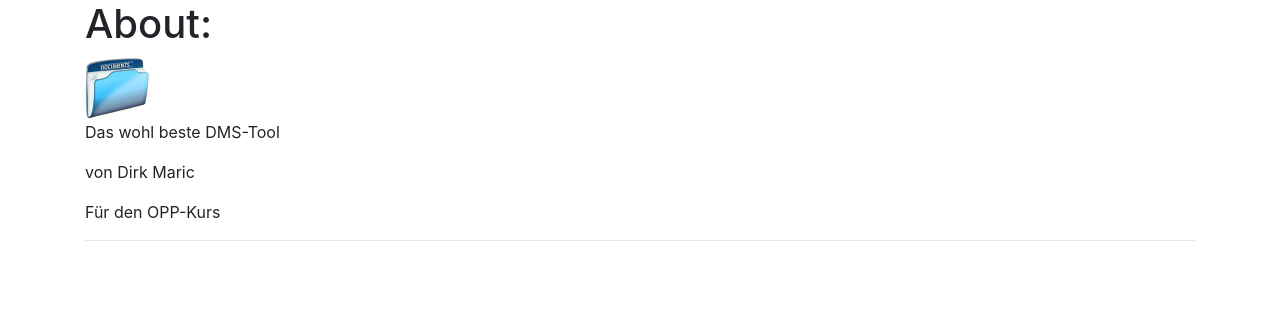
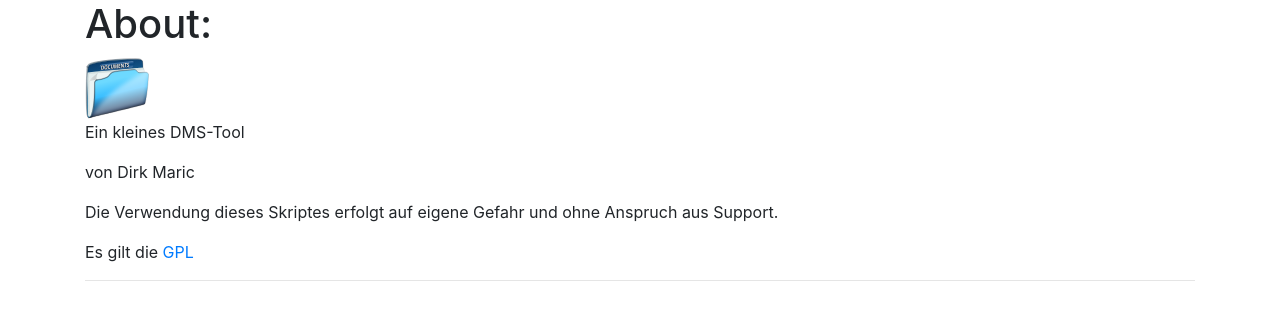
Before and after one commit to Dirki74/dms, a Flask app: page /about in a window 1280 px wide. Shown: the part 56-376 px from the top of the page. Run offline with Flask 2, Linux system fonts and the light colour scheme; the visitor is signed in with stand-in values (Sample User, id 1); some libraries are stand-ins or nearby versions.

Commit message:
Version 1.0

```diff
--- a/templates/about.html
+++ b/templates/about.html
@@ -8,9 +8,10 @@
 </head>
     <img src="../static/images/documents.svg" width="64">
     <body>
-    <p>Das wohl beste DMS-Tool</p>
+    <p>Ein kleines DMS-Tool</p>
     <p>von Dirk Maric</p>
-    <p>Für den OPP-Kurs</p>
+    <p>Die Verwendung dieses Skriptes erfolgt auf eigene Gefahr und ohne Anspruch aus Support.</p>
+    <p>Es gilt die <a href="http://www.gnu.org/licenses/gpl-3.0.html" target="_blank">GPL</a> </p>
     </body>
 
    <hr>
```
